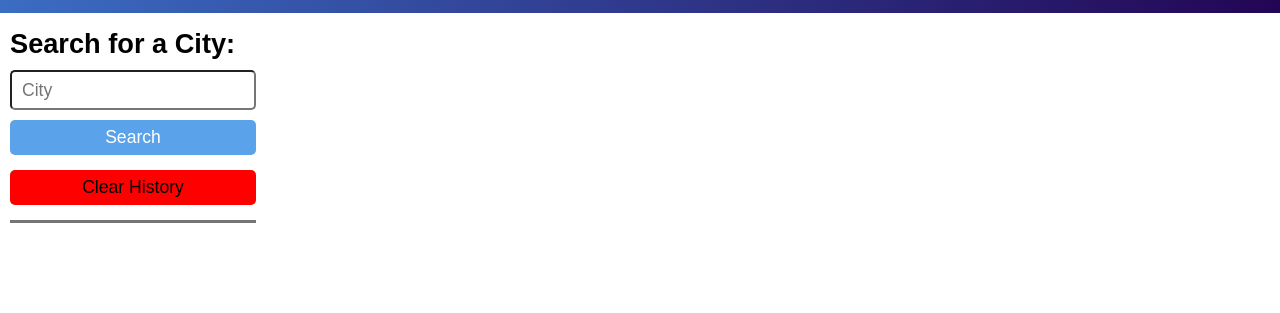
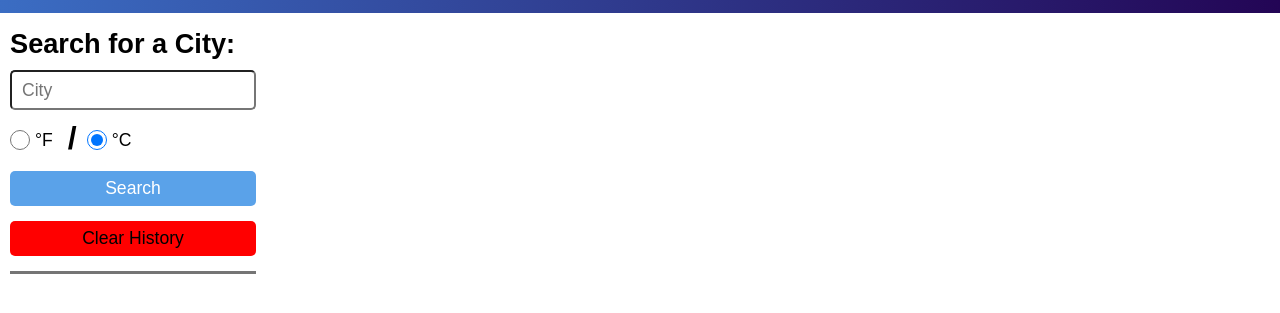
Before and after one commit to darkjuanjo/weather-dashboard, a plain HTML site: page index.html in a window 1280 px wide. Shown: the part 47-360 px from the top of the page. Drawn offline with nearby package versions, Linux system fonts and the light colour scheme.

Commit message:
added unit selection

```diff
--- a/assets/css/style.css
+++ b/assets/css/style.css
@@ -94,6 +94,30 @@ button.color-grey:hover {
     background-color: rgb(114, 114, 114);
 }
 
+#radio-button-container {
+    margin-bottom: 10px;
+    display: flex;
+    flex-wrap: wrap;
+    justify-content: left;
+}
+
+#radio-button-container label {
+font-size: 1.1rem;
+margin: 10px 5px;
+}
+
+#radio-button-container span {
+    font-size: 2rem;
+    font-weight: bold;
+    margin: 0 10px
+}
+
+.radio-button {
+    width: 20px;
+    height: 20px;
+    margin: 10px 0;
+}
+
 #weather-block {
     display: flex;
     flex-wrap: wrap;
--- a/assets/js/script.js
+++ b/assets/js/script.js
@@ -3,13 +3,21 @@ var searchbuttonEl = document.getElementById("button-container");
 var current_weatherEl = document.getElementById("current-weather");
 var forecastEl = document.getElementById("forecast");
 var historyEl = document.getElementById("history");
+var unit_selection = document.getElementsByName("unit");
 
 
 //fetch weather data
 var getWeather = (city) => {
   var key =  "f7bc6ba9663ff374404b0d7dc50e859d";
   var apiUrl = `https://api.openweathermap.org/data/2.5/weather?q=${city}&appid=${key}`;
-  var units = "imperial"; //imperial/metric
+  if(unit_selection[0].checked)
+  {
+     var units = unit_selection[0].value;
+  }
+  else {
+    var units = unit_selection[1].value;
+  }
+
     fetch(apiUrl)
     .then(response => {
         if(response.ok)
@@ -86,6 +94,7 @@ var reset = () => {
 //get city from input textbox
 var getCity = () => {
 city = citysearchEl.value;
+console.log()
     if(city) {
         getWeather(city);
         save_data(city);
--- a/index.html
+++ b/index.html
@@ -20,6 +20,13 @@
                     </div>
                     <div id="search-container">
                         <input id="search"type="text" placeholder="City">
+                    </div>
+                    <div id="radio-button-container">
+                        <input class="radio-button" type="radio" id="imperial" name="unit" value="imperial">
+                        <label for="imperial">°F</label>
+                        <span>/</span>
+                        <input class="radio-button" type="radio" id="metric" name="unit" value="metric" checked="true">
+                        <label for="metric">°C</label>
                     </div>
                     <div id="button-container">
                         <button class="button color-blue" data-value="search">Search</button>
```
